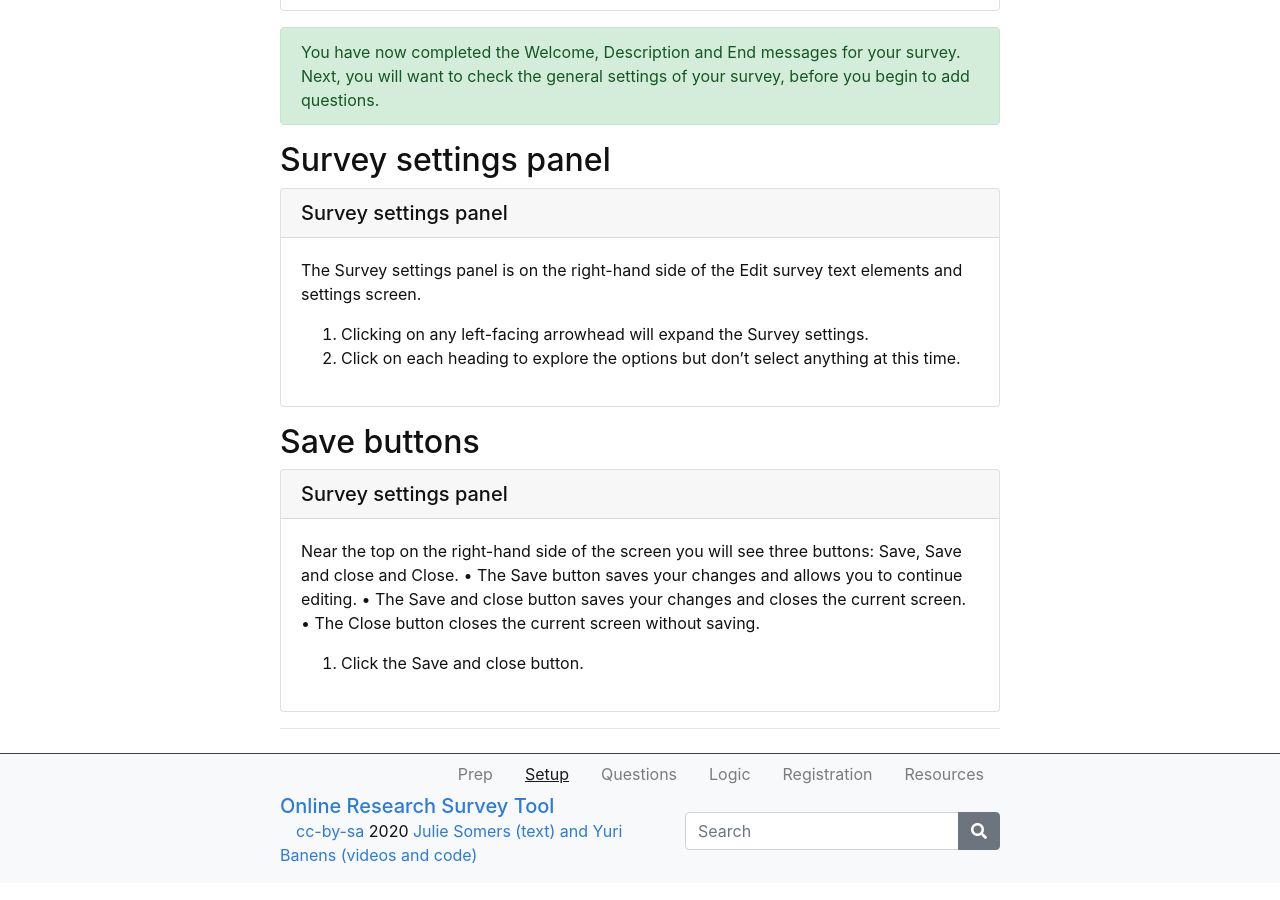
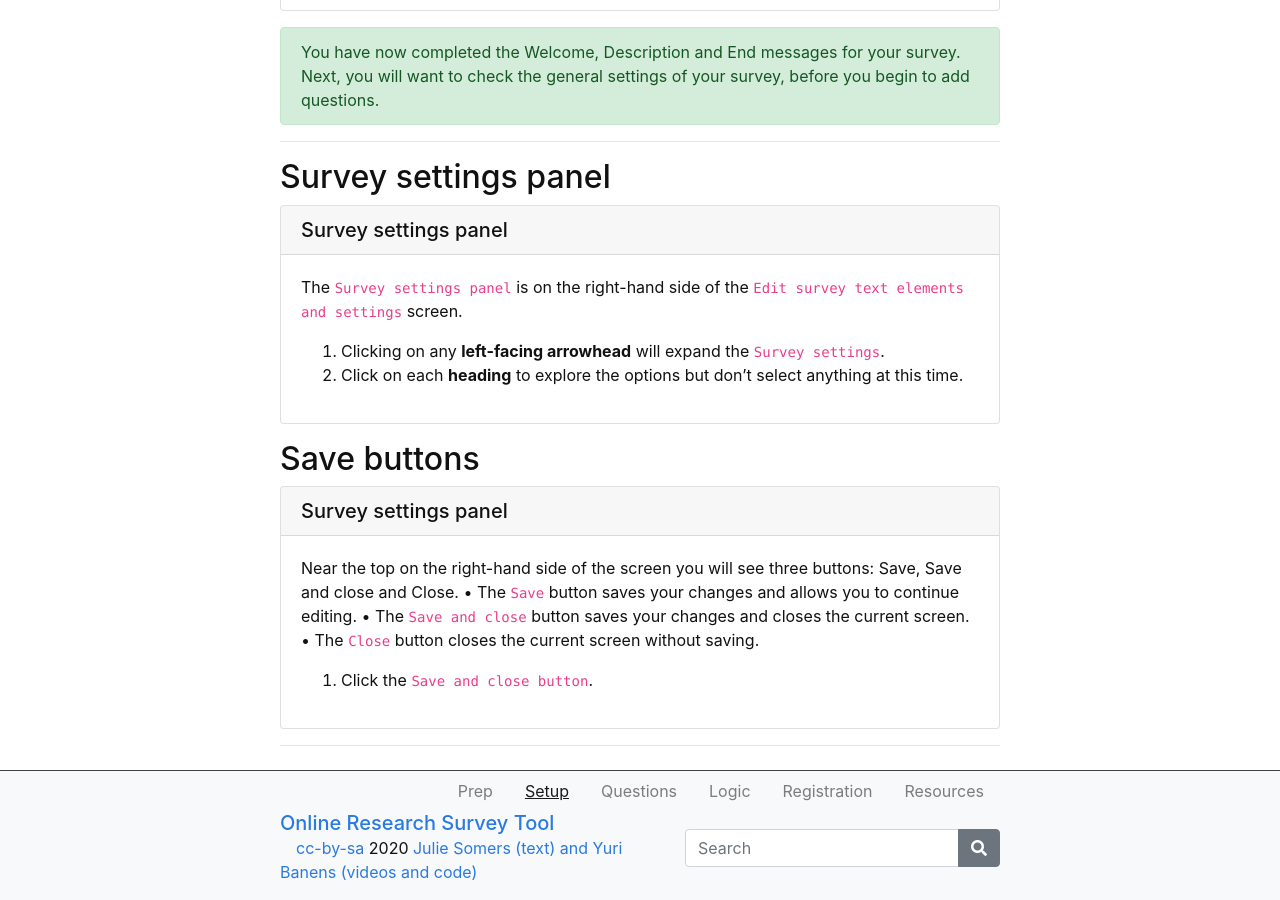
Before and after one commit to ybanens/survey-tool, a Jekyll site: the page built from content/1-setup.md, in a window 1280 px wide and 900 px high, scrolled down 5247 px. Built offline with Jekyll 4.4.1, drawn with Linux system fonts in a browser that asks for light colours.

```diff
--- a/content/1-setup.md
+++ b/content/1-setup.md
@@ -142,13 +142,14 @@ At the end of the survey, you will want to thank your participants for taking th
 {% capture text %}You have now completed the Welcome, Description and End messages for your survey. Next, you will want to check the general settings of your survey, before you begin to add questions.{% endcapture %}
 {% include alert.md text=text color="success" %}
 
+---
 
 ## Survey settings panel
 
 {% capture text %}
-The Survey settings panel is on the right-hand side of the Edit survey text elements and settings screen.
-1.	Clicking on any left-facing arrowhead will expand the Survey settings.
-2.	Click on each heading to explore the options but don’t select anything at this time.{% endcapture %}
+The `Survey settings panel` is on the right-hand side of the `Edit survey text elements and settings` screen.
+1.	Clicking on any **left-facing arrowhead** will expand the `Survey settings`.
+2.	Click on each **heading** to explore the options but don’t select anything at this time.{% endcapture %}
 {% include card.md header="Survey settings panel" text=text %}
 
 
@@ -156,11 +157,11 @@ The Survey settings panel is on the right-hand side of the Edit survey text elem
 
 {% capture text %}
 Near the top on the right-hand side of the screen you will see three buttons:  Save, Save and close and Close.
-•	The Save button saves your changes and allows you to continue editing.
-•	The Save and close button saves your changes and closes the current screen.
-•	The Close button closes the current screen without saving.
+•	The `Save` button saves your changes and allows you to continue editing.
+•	The `Save and close` button saves your changes and closes the current screen.
+•	The `Close` button closes the current screen without saving.
 
-1.	Click the Save and close button.{% endcapture %}
+1.	Click the `Save and close button`.{% endcapture %}
 {% include card.md header="Survey settings panel" text=text %}
 
 ---
```
Also changed, not shown: content/2-groups-and-questions.md (+12 -4 lines).
